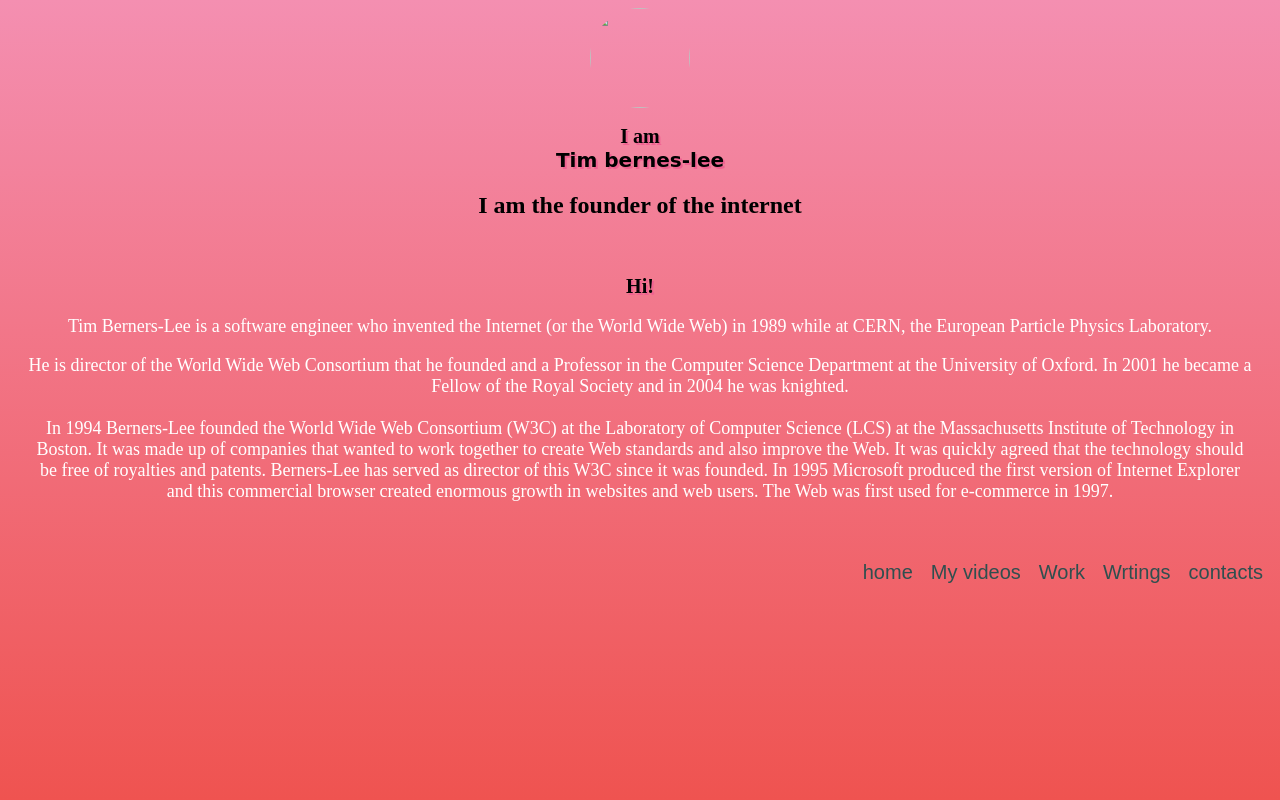
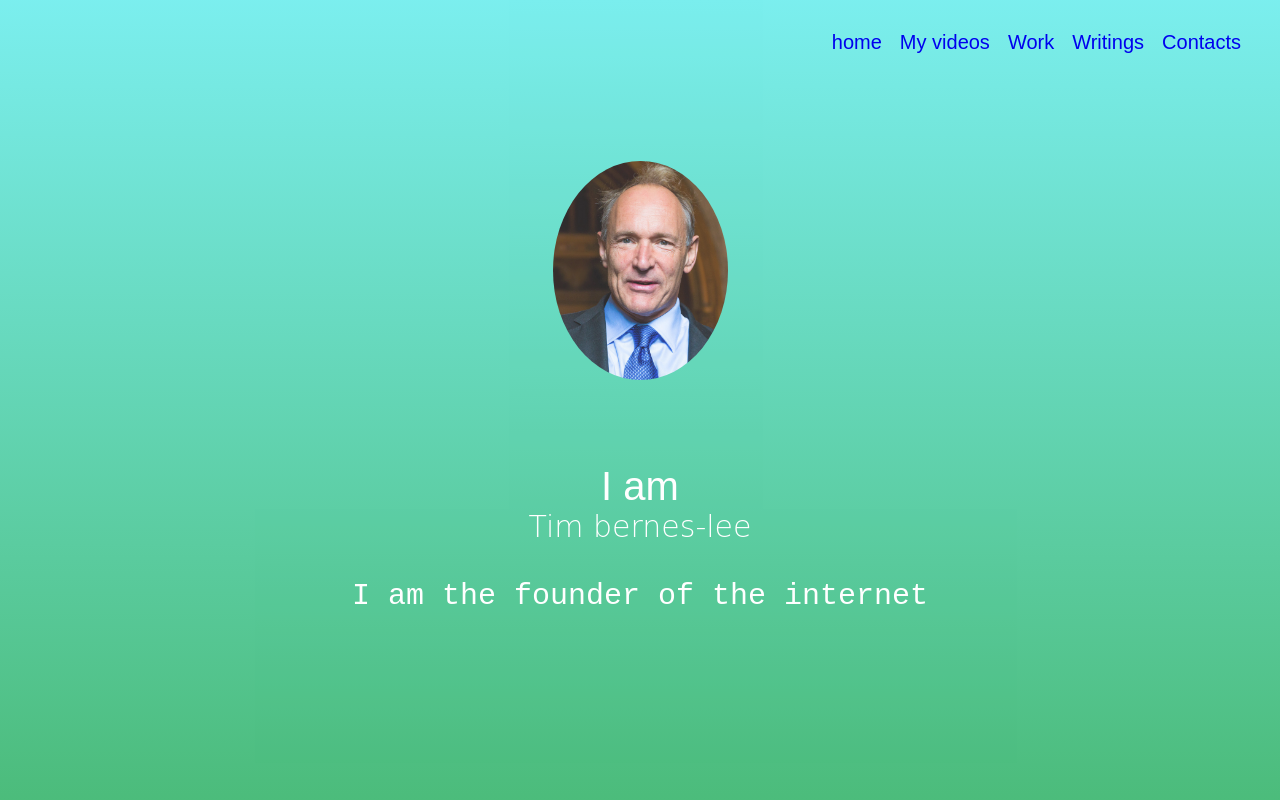
Before and after one commit to Elizabethaftonisthebestandcutestever/Tim-bernes-lee, a plain HTML site: page Index.html in a window 1280 px wide. Shown: the top 800 px of the page. Drawn offline with Linux system fonts and the light colour scheme.

Commit message:
Add files via upload

```diff
--- a/Index.html
+++ b/Index.html
@@ -23,12 +23,42 @@
 
         <p>He is director of the World Wide Web Consortium that he founded and a Professor in the Computer Science Department at the University of Oxford. In 2001 he became a Fellow of the Royal Society and in 2004 he was knighted.<br /><br />In 1994 Berners-Lee founded the World Wide Web Consortium (W3C) at the Laboratory of Computer Science (LCS) at the Massachusetts Institute of Technology in Boston. It was made up of companies that wanted to work together to create Web standards and also improve the Web. It was quickly agreed that the technology should be free of royalties and patents. Berners-Lee has served as director of this W3C since it was founded. In 1995 Microsoft produced the first version of Internet Explorer and this commercial browser created enormous growth in websites and web users. The Web was first used for e-commerce in 1997.</p></section>
     <ul class="menu">
-    <li class="links">home</li>
-    <li class="links">My videos</li>
-    <li class="links">Work</li>
-    <li class="links">Wrtings</li>
-    <li class="links">contacts</li></ul>
+    <li class="links"><a href="#welcome">home</a></li>
+        <li class="links"><a href="#videos">My videos</a></li>
+    <li class="links"><a href="#Work">Work</a></li>
+    <li class="links"><a href="#Writings">Writings</a></li>
+    <li class="links"><a href="#Contact">Contacts</a></li></ul>
+<section id="videos">
+ <h1>Videos</h1>
+    <div class="line"></div>
+    <br>
+    <iframe width="953" height="538" src="https://www.youtube.com/embed/OM6XIICm_qo" title="YouTube video player" frameborder="0" allow="accelerometer; autoplay; clipboard-write; encrypted-media; gyroscope; picture-in-picture" allowfullscreen></iframe>
+    <br>
+    <br>
+    <iframe width="956" height="538" src="https://www.youtube.com/embed/J8hzJxb0rpc" title="YouTube video player" frameborder="0" allow="accelerometer; autoplay; clipboard-write; encrypted-media; gyroscope; picture-in-picture" allowfullscreen></iframe>
+    <section id="work">
+   <h1>Work</h1>
+    <div class="line"></div>
+        <br>
+        <iframe width="900" height="1000" src="https://en.wikipedia.org/wiki/Tim_Berners-Lee#Career_and_research" frameborder="0"></iframe>
+        <section id="Writings">
+        <h1>Writings</h1>
+            <div class="line"></div>
+            <br>
+            <a class="article" href="https://webfoundation.org/2019/03/web-birthday-30/" target="_blank"> 30 years on, what’s next #ForTheWeb?></a>
+            <br>
+            <a class="article" href="https://www.w3.org/People/Berners-Lee/" target="_blank">Tim Berners-Lee</a>
+        </section>
+    </section>
 
+
+
+
+
+
+
+
+    </section>
 
 </body>
 
--- a/style.css
+++ b/style.css
@@ -1,47 +1,104 @@
-body{
-  text-align:center;
-  background:linear-gradient(#F48FB1 0%,#EF5350 100%);
-  background-repeat:no-repeat;
+body {
+    margin: 0;
+    padding-top: 800px;
 }
-h1{
-  text-shadow:2px 2px#F06292;
-  font-size:20px;
+
+.profile {
+    width: 175px;
+    margin-bottom: 50px;
+    border-radius: 50%;
 }
-p{
-  font-size:18px;
-  color:white;
+
+#welcome {
+    position: absolute;
+    height: 800px;
+    color: #FFFFFF;
+    left: 0;
+    top: 0;
+    bottom: 0;
+    right: 0;
+    opacity: 0.83;
+    background: linear-gradient(#60ebeb 0%, #27ae60 100%);
+    display: table;
+    width: 100%;
+    height: 100%;
+    z-index: 9
 }
-#bio{
-  padding:20px;
-  font-size:18px;
-  text-align:center;
+
+h1 {
+    font-size: 40px;
+    font-family: sans-serif;
+    font-weight: 300;
 }
-img{
-  border-radius:50%;
-  width:100px;
+
+#name {
+    font-size: 30px;
+    line-height: 1.2;
+    font-family: 'Cinzel Decorative', cursive;
 }
-.menu {
+
+h2 {
+    font-size: 30px;
+    font-weight: 300;
+    line-height: 1.2;
+    font-family: monospace
+}
+
+#bio {
+    padding: 50px;
+    text-align: center;
+}
+
+.line {
+    height: 6px;
+    background-color: #000;
+    width: 70px;
+    margin: 8px auto;
+}
+
+p {
+    max-width: 450px;
+    margin: 25px auto;
+    font-size: 17px;
+    line-height: 1.3;
+}
+
+.parallax-inner {
+    display: table-cell;
+    position: relative;
+    text-align: center;
+    vertical-align: middle;
+}
+.menu{
     list-style: none;
-    font-family: cursive;
-    float:right;
-    top:10px;
-    right:30px;
+    font-family: fantasy;
+    position: absolute;
+    top: 10px;
+    right: 30px;
     z-index: 10;
-    cursor: pointer;
-}
-#name{
-    font-family: "courgette",cursive;
 }
 .links{
     float: left;
-    color: darkslategrey;
+    color: darkslateblue;
     padding-top: 5px;
-    padding-left: 9px;
+    padding-bottom: 5px;
+    padding-left:9px;
     padding-right: 9px;
-    padding-bottom: 5px;
-    font-family: fantasy;
-    font-size: 20px
+    font-family: sans-serif;
+    font-size:20px;
 }
 .links :hover{
-    background-color: dodgerblue;
+ background-color:dodgerblue;
+
 }
+.arcticle :hover{
+    color: crimson;
+}
+a{
+    text-decoration: none;
+
+}
+
+html{
+    scroll-behavior: smooth;
+}
```
Also changed, not shown: Sir_Tim_Berners-Lee_(cropped) (1).jpg (added).
